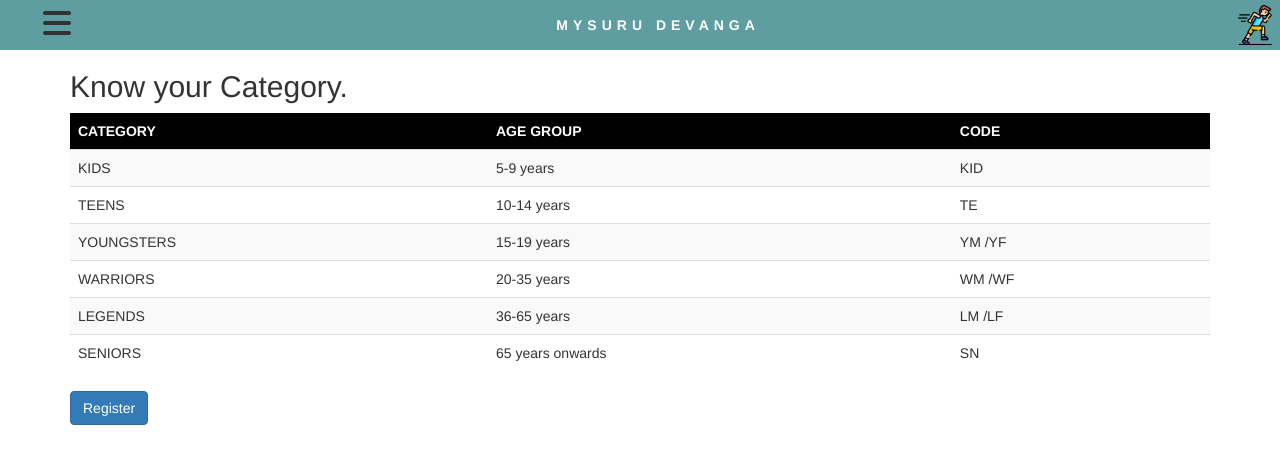
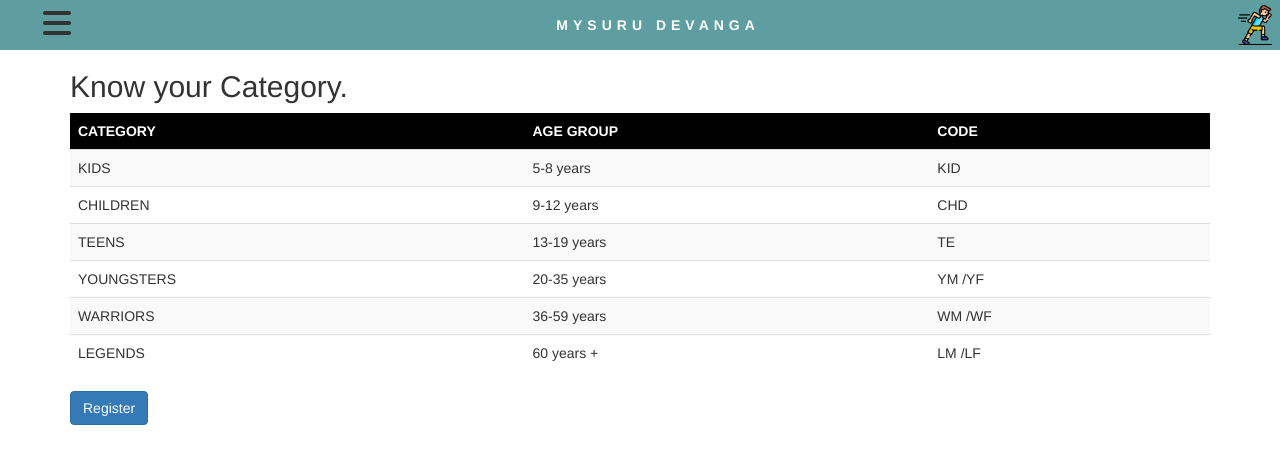
Before and after one commit to sagar-shivappa/SportsClient, an Angular app: page /categories in a window 1280 px wide. Shown: the top 464 px of the page. Built offline with nearby package versions, Linux system fonts and the light colour scheme.

Commit message:
age upgrade

```diff
--- a/src/shared/configurations/categories.ts
+++ b/src/shared/configurations/categories.ts
@@ -1,32 +1,32 @@
 export const categories = [
   {
     category: 'KIDS',
-    age: '5-9 years',
+    age: '5-8 years',
     code: 'KID',
   },
   {
+    category: 'CHILDREN',
+    age: '9-12 years',
+    code: 'CHD',
+  },
+  {
     category: 'TEENS',
-    age: '10-14 years',
+    age: '13-19 years',
     code: 'TE',
   },
   {
     category: 'YOUNGSTERS',
-    age: '15-19 years',
+    age: '20-35 years',
     code: 'YM /YF',
   },
   {
     category: 'WARRIORS',
-    age: '20-35 years',
+    age: '36-59 years',
     code: 'WM /WF',
   },
   {
     category: 'LEGENDS',
-    age: '36-65 years',
+    age: '60 years +',
     code: 'LM /LF',
   },
-  {
-    category: 'SENIORS',
-    age: '65 years onwards',
-    code: 'SN',
-  },
 ];
```
